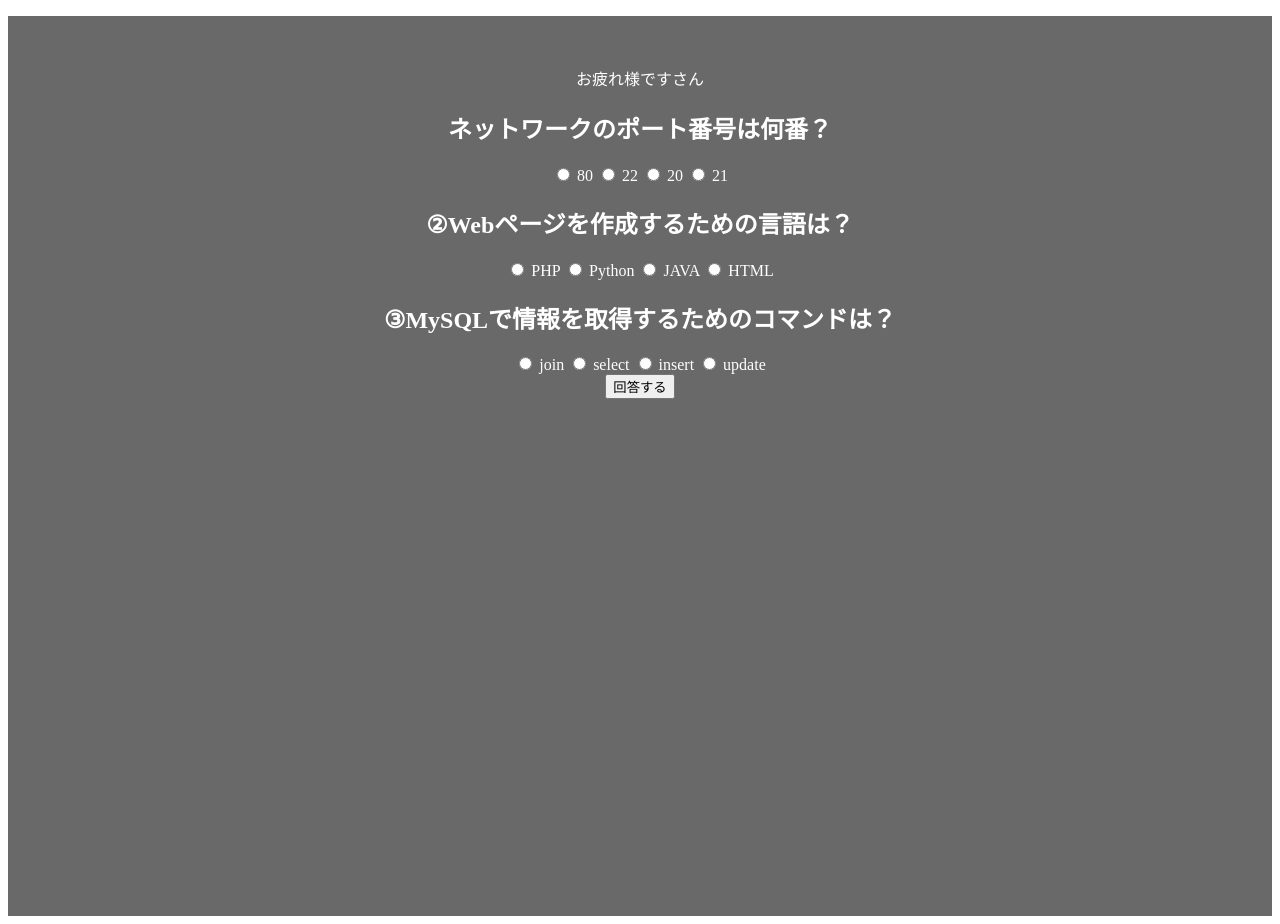
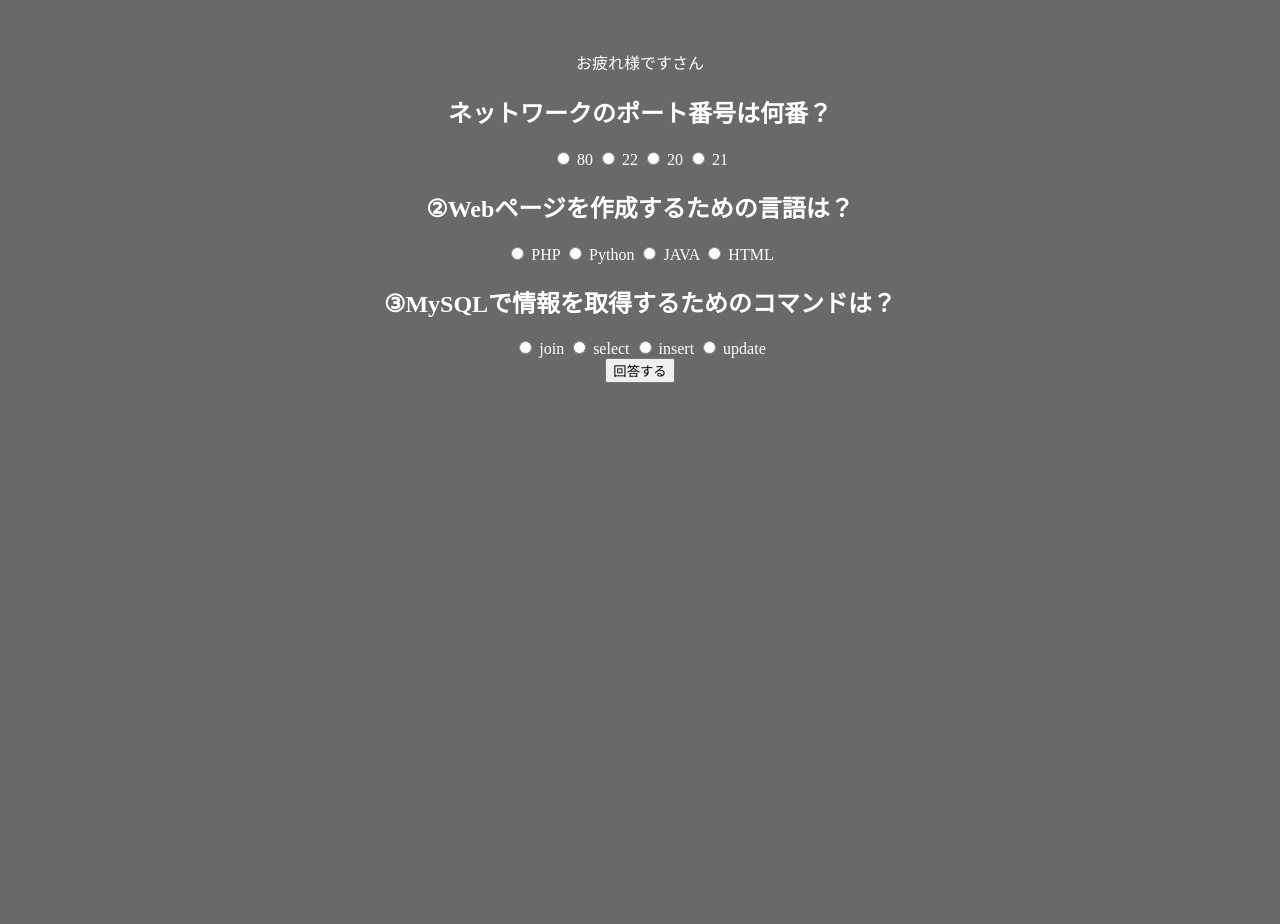
Before and after one commit to kouhei-r-g/curriculum_php, a PHP site: page /question.php in a window 1280 px wide. After the commit the page ends 383 px from the top, so only its background shows below. Run offline with PHP 8.4, Linux system fonts and the light colour scheme; data that the repository does not hold is empty.

Commit message:
課題提出2-18修正

```diff
--- a/2-18/css/style.css
+++ b/2-18/css/style.css
@@ -1,20 +1,19 @@
-main{
+body{
     text-align: center;
     background-color: dimgrey;
     color: white;
     font-family: serif;
-    height: 900px;
+    margin: 0;
 }
+
 
 .top{
     height: 200px;
-    background-color: dimgrey;
     border-bottom: 5px solid white;
 }
 
 .bottom{
     height: 700px;
-    background-color: dimgrey;
 }
 
 h1{
--- a/2-18/index.html
+++ b/2-18/index.html
@@ -1,3 +1,4 @@
+<!DOCTYPE html>
 <html lang="ja">
 <head>
   <meta charset="UTF-8">
--- a/2-18/question.php
+++ b/2-18/question.php
@@ -1,14 +1,3 @@
-<!DOCTYPE html>
-<html lang="en">
-<head>
-    <meta charset="UTF-8">
-    <meta http-equiv="X-UA-Compatible" content="IE=edge">
-    <meta name="viewport" content="width=device-width, initial-scale=1.0">
-    <title>Document</title>
-    <link rel="stylesheet" href="css/style.css">
-</head>
-<body>
-    <main>
 <?php
     //POST送信で送られてきた名前を受け取って変数を作成
     $my_name = $_POST["my_name"];
@@ -21,6 +10,8 @@ $answer1 = $numbers[0];
     $answer2 = $language[3];
     $answer3 = $comand[1];
 ?>
+
+
 <p class="name">お疲れ様です<?php echo $my_name; ?>さん</p>
 <!--フォームの作成 通信はPOST通信で-->
 <form action="answer.php" method ="post">
@@ -39,13 +30,17 @@ $answer3 = $comand[1];
             <input type="radio" name="language" value="<?php echo $value; ?>">
             <?php echo $value;
     }?>
+
     <h2>③MySQLで情報を取得するためのコマンドは？</h2>
     <!--③ 問題のradioボタンを「foreach」を使って作成する-->
     <?php
         foreach( $comand as $value ){?>
             <input type="radio" name="comand" value="<?php echo $value; ?>" >
             <?php echo $value;
-    }?><br>
+    }?>
+
+    <br>
+
     <input type="submit" value="回答する" >
     <!--問題の正解の変数と名前の変数を[answer.php]に送る-->
         <input type="hidden" name="answer1" value="<?php echo $answer1; ?>">
@@ -53,6 +48,18 @@ $answer3 = $comand[1];
         <input type="hidden" name="answer3" value="<?php echo $answer3; ?>">
         <input type="hidden" name="my_name" value="<?php echo $my_name; ?>">
 </form>
-    </main>
+
+
+<!DOCTYPE html>
+<html lang="en">
+<head>
+    <meta charset="UTF-8">
+    <meta http-equiv="X-UA-Compatible" content="IE=edge">
+    <meta name="viewport" content="width=device-width, initial-scale=1.0">
+    <title>Document</title>
+    <link rel="stylesheet" href="css/style.css">
+</head>
+<body>
+
 </body>
 </html>
```
Also changed, not shown: 2-18/answer.php (+12 -12 lines). Lines whose indentation alone changed are shown as unchanged.
